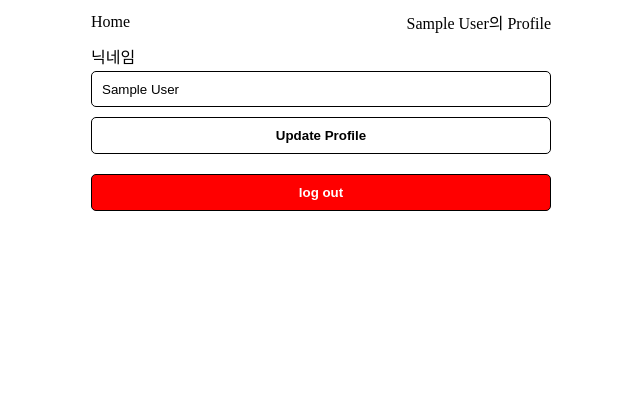
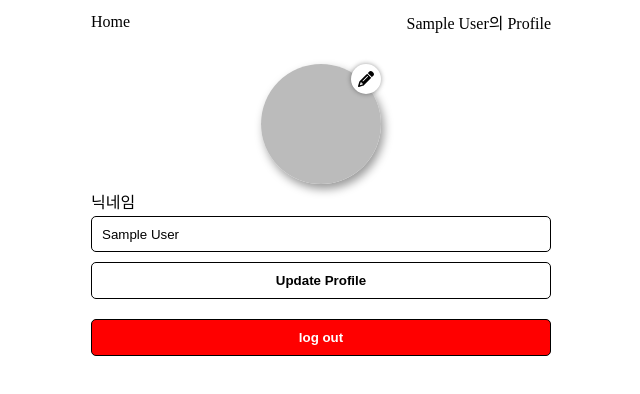
Before and after one commit to insectfow/dwitter, a React (Create React App) app: page /profile in a window 1280 px wide. Shown: the top 394 px of the page, without its empty margins (319-959 px from the left). Built offline with nearby package versions, Linux system fonts and the light colour scheme; no server answers; the database is empty; sample sign-in values are in the browser's storage; a web font is replaced by a local one.

Commit message:
last updated

```diff
--- a/src/assets/scss/app.scss
+++ b/src/assets/scss/app.scss
@@ -4,7 +4,8 @@ $mainColor: #000000;
 $redColor: red;
 
 @mixin box( $borderWidth ) {
-  border: $borderWidth solid $mainColor;
+  // border: $borderWidth solid $mainColor;
+  box-shadow: 0 0 10px rgba(0,0,0,.2);
   border-radius: 4px;
   margin-bottom: 20px;
   overflow: hidden;
@@ -79,6 +80,7 @@ input[type='submit'], button {
       display: flex;
       justify-content: space-between;
       gap: 3px;
+      border-bottom: 1px solid #dfdfdf;
     }
     .fix-icon {
       min-width: 24px;
@@ -95,6 +97,10 @@ input[type='submit'], button {
     }
 
   }
+}
+
+.noline {
+  border-bottom: none !important;
 }
 
 .on {
@@ -162,15 +168,57 @@ input[type='submit'], button {
   width: 100%;
   display: flex;
   flex-wrap: wrap;
-  > img {
-    width: 100%;
-    margin-bottom: 5px;
-  }
+
 }
 
 // profile.js
 .profile-input {
   height: 36px;
+}
+
+.profile-image-fix-box {
+  margin: 20px auto 10px;
+  width: 120px;
+  height: 120px;
+  margin-bottom: 5px;
+  > input {
+    display: none;
+  }
+  .image-box {
+    position: relative;
+    width: 100%;
+    height: 100%;
+    > figure {
+      width: 100%;
+      height: 100%;
+      border-radius: 50%;
+      box-shadow: 3px 5px 10px rgba(0,0,0,.4);
+      overflow: hidden;
+
+      > img {
+        width: 100%;
+        object-fit: cover;
+
+      }
+    }
+    > button {
+      width: 30px;
+      height: 30px;
+      position: absolute;
+      top: 0;
+      right: 0;
+      border: none;
+      box-shadow: 0 0 5px rgba(0,0,0,.4);
+      border-radius: 50%;
+      padding: 7px;
+    }
+  }
+}
+nav {
+  position: sticky;
+  top: 0;
+  background: #fff;
+  z-index: 100;
 }
 
 .nav-container {
--- a/src/components/App.js
+++ b/src/components/App.js
@@ -13,8 +13,11 @@ function App() {
       setUserObj({
         displayName: user.displayName,
         uid: user.uid,
-        updateProfile: (args) => updateProfile(user, {displayName: user.displayName})
+        photoURL: user.photoURL,
+        updateProfile: (args) => updateProfile(user, {displayName: user.displayName, photoURL: user.photoURL})
       });
+
+      console.log(user);
     }
     const fail = () => {
       setIsLoggedIn(false);
@@ -31,7 +34,8 @@ function App() {
     setUserObj({
       displayName: user.displayName,
       uid: user.uid,
-      updateProfile: (args) => updateProfile(user, {displayName: user.displayName})
+      photoURL: user.photoURL,
+      updateProfile: (args) => updateProfile(user, {displayName: user.displayName, photoURL: user.photoURL})
     });
   }
   return (
--- a/src/components/Dweet.js
+++ b/src/components/Dweet.js
@@ -11,6 +11,7 @@ const Dweet = ({ dweetObj, isOwner }) => {
   const [isFix, setIsFix] = useState(false);
   const DweetRef = doc(dbService, "dweets", `${dweetObj.id}`);
   const storageRef = ref(storageService, dweetObj.attachmentUrl);
+
   const onDeleteClick = async () => {
     const ok = window.confirm("delete this dweets?");
     if (ok) {
@@ -18,6 +19,7 @@ const Dweet = ({ dweetObj, isOwner }) => {
       await deleteObject(storageRef);
     }
   }
+
   const toggleEditting = () => {
     setEditing((prev) => !prev);
   }
@@ -56,7 +58,7 @@ const Dweet = ({ dweetObj, isOwner }) => {
         <button onClick={toggleEditting}>Cencle</button>
       </form>
         : <div className='dweet-box'>
-            <h4>
+            <h4 className={dweetObj.attachmentUrl ? '' : 'noline'}>
             {dweetObj.text} {isOwner && ( <figure className='fix-icon' onClick={toggleFix}>
               <img src={ReactIcon} alt="fix icon" />
             </figure>)}
--- a/src/components/DweetFactory.js
+++ b/src/components/DweetFactory.js
@@ -20,35 +20,31 @@ const DweetFactory = ({ userObj }) => {
     }
 
     try {
-      console.log(attachment);
-
+      let dweetObj;
       if (attachment !== '') {
         const attachmentRef = ref(storageService, `${userObj.uid}/${v4()}`);
         const response = await uploadString(attachmentRef, attachment, "data_url");
-        const attachmentUrl = response ? await getDownloadURL(response.ref) : null;
-        const dweetObj = {
+        const attachmentUrl = await getDownloadURL(response.ref);
+        dweetObj = {
           text: dweet,
           createdAt: Date.now(),
           creator: userObj.uid,
           attachmentUrl
         }
-
-        await addDoc(collection(dbService, 'dweets'), dweetObj);
       } else {
-        const dweetObj = {
+        dweetObj = {
           text: dweet,
           createdAt: Date.now(),
-          creator: userObj.uid
+          creator: userObj.uid,
         }
+      }
+      await addDoc(collection(dbService, 'dweets'), dweetObj);
+      setError(null);
 
-        await addDoc(collection(dbService, 'dweets'), dweetObj);
-      }
-
-
-      setError(null);
     } catch (error) {
       setError(error.message);
     }
+
     setDweet("");
     clearAttachmentClick();
   }
@@ -71,9 +67,6 @@ const DweetFactory = ({ userObj }) => {
 
     try {
       const compressedFile = await imageCompression(file, options);
-
-      console.log(compressedFile);
-
       // resize된 이미지의 url을 받아 fileUrl에 저장
       const promise = imageCompression.getDataUrlFromFile(compressedFile);
       promise.then(result => {
--- a/src/components/router.js
+++ b/src/components/router.js
@@ -8,7 +8,7 @@ import Navigation from './Navigation';
 const AppRouter = ({refreshUser, isLoggedIn, userObj}) => {
   return (
     <Router>
-      {isLoggedIn && <Navigation userObj={userObj} />}
+      {isLoggedIn && <Navigation className="nav" userObj={userObj} />}
       <Routes>
         {isLoggedIn ? (
           <>
--- a/src/routes/Profile.js
+++ b/src/routes/Profile.js
@@ -1,12 +1,18 @@
-import React, { useEffect, useState } from 'react';
-import { authService, dbService } from '../myBase';
+import React, { useEffect, useState, useRef } from 'react';
+import { authService, dbService, storageService } from '../myBase';
 import { useNavigate } from 'react-router-dom';
 import { collection, query, where, getDocs } from 'firebase/firestore';
 import { updateProfile } from 'firebase/auth';
+import imageCompression from 'browser-image-compression';
+import { ref, uploadString, getDownloadURL } from 'firebase/storage';
+import ReactIcon from '../assets/icons/pencil-solid.svg';
 
 const Profile = ({ refreshUser, userObj }) => {
   const navigation = useNavigate();
+  const [error, setError] = useState(null);
   const [newDisplayName, setNewDisplayName] = useState(userObj.displayName);
+  const [photoURL, setPhotoURL] = useState('');
+  const fileUploadRef = useRef();
   const onLogOutClick = () => {
     authService.signOut();
     navigation("/");
@@ -17,22 +23,81 @@ const Profile = ({ refreshUser, userObj }) => {
     const fbQuery = query(collection(dbService, "dweets"), where("creator", "==", userObj.uid));
     const querySnapshot = await getDocs(fbQuery);
     querySnapshot.forEach((doc) => {
-      console.log(doc.data());
+      // console.log(doc.data());
     })
   }
 
   const onSubmit = async (event) => {
     event.preventDefault();
-    if (userObj.displayName !== newDisplayName) {
-      await updateProfile(authService.currentUser, { displayName: newDisplayName });
+    try {
+      let updateObj = {};
+
+      if (userObj.displayName === newDisplayName && photoURL === "") {
+        return;
+      }
+
+      if (userObj.displayName !== newDisplayName) {
+        updateObj = { displayName: newDisplayName }
+      }
+
+      if (photoURL !== "") {
+        const attachmentRef = ref(storageService, `${userObj.uid}/profile-image`);
+        const response = await uploadString(attachmentRef, photoURL, "data_url");
+        const attachmentUrl = await getDownloadURL(response.ref);
+
+        updateObj = { ...updateObj, photoURL: attachmentUrl };
+      }
+
+      await updateProfile(authService.currentUser, updateObj);
       refreshUser();
+
+    } catch(error) {
+      setError(error.message);
     }
+
+
+
+
+
+
+
+
   }
 
   const onChange = (event) => {
     const { target: { value } } = event;
 
     setNewDisplayName(value);
+  }
+
+  const onFileChange = async (event) => {
+    const { target: { files } } = event;
+    const file = files[0];
+
+    const options = {
+      maxSizeMB: 0.1,
+      maxWidthOrHeight: 500,
+    }
+
+    try {
+      const compressedFile = await imageCompression(file, options);
+      // resize된 이미지의 url을 받아 fileUrl에 저장
+      const promise = imageCompression.getDataUrlFromFile(compressedFile);
+      promise.then( (result) => {
+
+        setPhotoURL(result);
+
+
+      })
+    } catch (error) {
+      setError(error.message);
+    }
+    event.target.value = "";
+  }
+
+  const fileUploadClick = (event) => {
+    event.preventDefault();
+    fileUploadRef.current.click();
   }
 
   useEffect( () => {
@@ -43,11 +108,23 @@ const Profile = ({ refreshUser, userObj }) => {
     <div className='page'>
       <div className='container'>
         <form onSubmit={onSubmit}>
+          <div className='profile-image-fix-box'>
+            <input type="file" accept="image/*" ref={fileUploadRef} onChange={onFileChange} />
+            <div className='image-box'>
+              <button onClick={fileUploadClick}>
+                <img src={ReactIcon}></img>
+              </button>
+              <figure>
+                <img src={photoURL ? photoURL : userObj.photoURL} alt="profile image" />
+              </figure>
+            </div>
+          </div>
           <label>
             닉네임
           </label>
           <input className='profile-input' type="text" placeholder='Display name' value={newDisplayName} onChange={onChange} />
           <input type="submit" value="Update Profile" />
+          { error ? <span>{ error }</span> : null }
         </form>
       <button className='red' onClick={onLogOutClick}>log out</button>
       </div>
```
